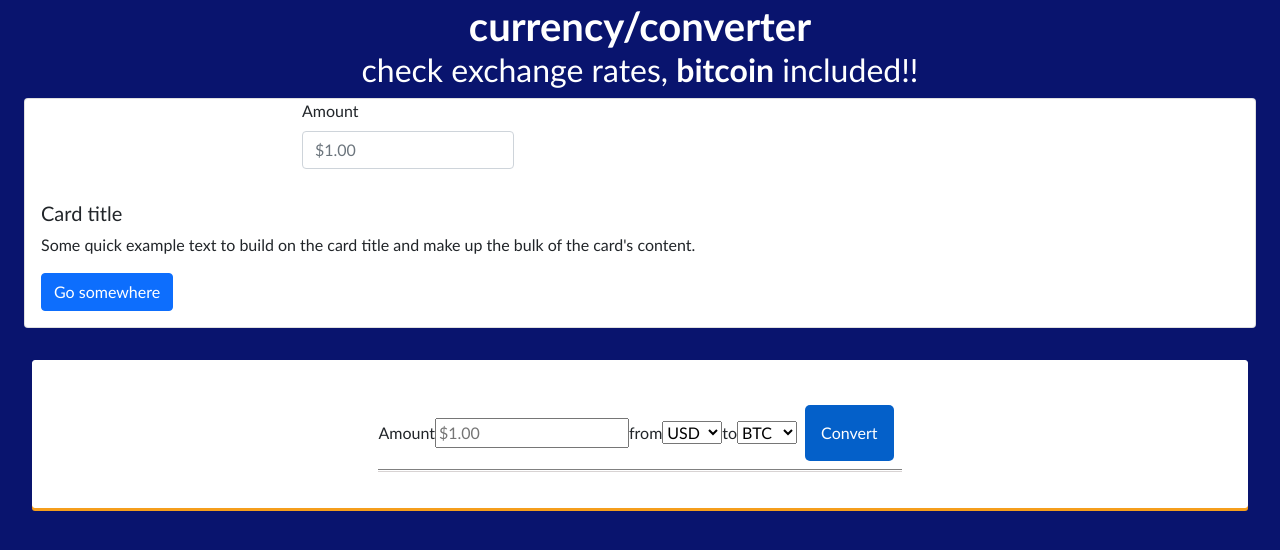
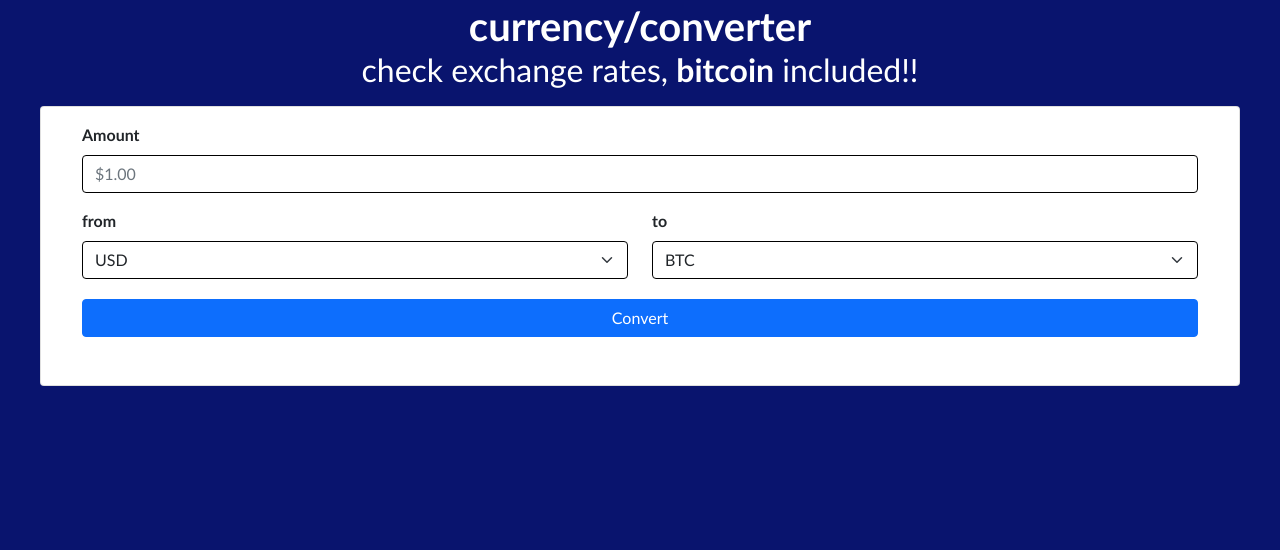
Before and after one commit to gmzi/currency-converter, a Flask app: page / in a window 1280 px wide. Shown: the top 550 px of the page. Run offline with Flask 2, Linux system fonts and the light colour scheme; parts of the project's set-up code (start-up, migrations or seed data) failed here and were passed over.

Commit message:
add styles

```diff
--- a/app.py
+++ b/app.py
@@ -29,6 +29,7 @@ def convert():
     if form_amt == '':
         form_amt = 1
     amount = Decimal(form_amt)
+    amount_w_format = btc_conversion.format(value=amount)
     fro = request.args.get('from-curr')
     to = request.args.get('to-curr')
     vals = [fro, to]
@@ -36,16 +37,21 @@ def convert():
         if vals[0] == 'BTC':
             calc = btc_conversion.convert_to_curr(amount, to)
             result = btc_conversion.format(value=calc)
-            rate = btc_conversion.rate(to)
+            calc_rate = btc_conversion.rate(to)
+            rate = conversion.format(Decimal(calc_rate), places=4)
             calc_rates = btc_conversion.prev_prices(to)
             prev_rates = btc_conversion.format_nums(calc_rates)
         if vals[1] == 'BTC':
             operation = btc_conversion.BtcConversion(Decimal(amount), fro)
             result = operation.convert_to_btc()
-            rate = btc_conversion.rate(fro)
+            # Mix up here: solution: set a new BtcConversion object with value of 1 'fro',
+            # calculate it to btc, format the result and pass it to the template as rate.
+            calc_rate = btc_conversion.rate(fro)
+            rate = conversion.format(Decimal(calc_rate), places=4)
+            # back on track from here:
             calc_rates = btc_conversion.prev_prices(fro)
             prev_rates = btc_conversion.format_nums(calc_rates)
-        return render_template('btc_result.html', result=result, amount=amount, fro=fro, to=to, rate=rate, dict_item=prev_rates)
+        return render_template('btc_result.html', result=result, amount=amount_w_format, fro=fro, to=to, rate=rate, dict_item=prev_rates)
     if "BTC" not in vals:
         operation = conversion.Conversion(fro, to, Decimal(amount))
         result = operation.convert_and_format()
@@ -53,6 +59,6 @@ def convert():
         rate = conversion.format(Decimal(calc_rate), places=4)
         calc_all_currs = conversion.all_currs(fro)
         all_currs = btc_conversion.format_nums(calc_all_currs)
-        return render_template('result.html', result=result, amount=amount, fro=fro, to=to, rate=rate,
+        return render_template('result.html', result=result, amount=amount_w_format, fro=fro, to=to, rate=rate,
                                dict_item=all_currs
                                )
--- a/static/style.css
+++ b/static/style.css
@@ -1,157 +1,76 @@
 body {
-  box-sizing: border-box;
-  margin: 0px;
-  padding: 0px;
-  /* min-height: 100vh; */
-  font-family: 'Gill Sans', 'Gill Sans MT', Calibri, 'Trebuchet MS', sans-serif;
+  font-family: 'Trebuchet MS', 'Lucida Sans Unicode', 'Lucida Grande',
+    'Lucida Sans', Arial, sans-serif;
   background-color: rgb(9, 20, 110);
 }
 
 a {
   text-decoration: none;
   color: white;
+  font-weight: bolder;
 }
-h1,
-h2 {
+a:hover,
+a:active {
+  font-size: larger;
+  color: white;
+}
+
+.titles {
   text-align: center;
   color: white;
   margin: 0.1rem 1rem;
 }
 
-h1 {
-  font-weight: 600;
-  font-size: 5vh;
-}
-
-h2 {
-  font-weight: 300;
-}
-
-.btc {
+.btc-span {
   font-weight: bold;
 }
 
-.form-container {
-  border: 1px solid white;
-  border-radius: 3px;
-  background-color: white;
-  margin: 2rem;
-  padding: 0.3rem;
-  box-shadow: 0px 3px rgb(245, 158, 28);
-  display: flex;
-  justify-content: center;
-}
-.form-wrapper {
+.card {
   margin: 1rem;
   padding: 1rem;
-  align-items: center;
-  /* display: flex;
-  flex-direction: column; */
 }
 
-form {
-  display: flex;
-  flex-direction: row;
-  flex-wrap: wrap;
-  justify-content: space-around;
-  align-items: center;
-  position: inherit;
+label {
+  font-weight: bold;
 }
 
-/* label {
-  margin: 0.5rem 0rem;
-  font-size: large;
-  font-weight: bold;
-  flex-shrink: 2;
+.form-control,
+.form-select {
+  border: 1px solid black;
 }
 
-input,
-select {
-  border: 1px solid black;
-  border-radius: 5px;
-  outline: none;
-  margin: 0.5rem;
-  padding: 1rem;
-  flex-shrink: 2;
+.input:hover,
+.select:hover,
+.form-select:hover,
+.form-control:hover,
+.form-control:focus,
+.form-control:active,
+.form-select:focus,
+.form-select:active {
+  border-color: orange;
+  box-shadow: inset 0px 0px 0px orange, 0 0 0px orange;
 }
 
-input:hover,
-input:focus,
-input:active,
-select:hover,
-select:focus,
-select:active {
-  outline: none;
-  border: 1px solid orange;
-} */
-
 button {
-  border: none;
-  border-radius: 5px;
-  outline: none;
-  margin: 0.5rem;
-  padding: 1rem;
-  background-color: rgb(4, 96, 201);
-  color: white;
+  margin-top: 1.3rem;
 }
 
-button:hover,
-button:active,
-button:focus {
-  background-color: cornflowerblue;
+.btn-primary:hover,
+.btn-primary:active,
+.btn-primary:focus {
   box-shadow: 0px 2px rgb(206, 202, 202);
 }
-/* Dropdown Button */
-.dropbtn {
-  padding: 16px;
-  font-size: 16px;
-  border: none;
+
+.result-container,
+.more-container,
+.btc-container {
+  border-top: 1px solid gray;
+  padding: 1rem 0rem;
 }
 
-/* The container <div> - needed to position the dropdown content */
-.dropdown {
-  position: relative;
-  display: inline-block;
-}
-
-/* Dropdown Content (Hidden by Default) */
-.dropdown-content {
-  list-style: none;
-  display: none;
-  position: absolute;
-  background-color: #f1f1f1;
-  min-width: 160px;
-  box-shadow: 0px 8px 16px 0px rgba(0, 0, 0, 0.2);
-  z-index: 1;
-}
-
-/* Links inside the dropdown */
-.dropdown-content option {
-  color: black;
-  padding: 12px 16px;
-  text-decoration: none;
-  display: block;
-}
-
-/* Change color of dropdown links on hover */
-.dropdown-content option:hover {
-  background-color: #ddd;
-}
-
-/* Show the dropdown menu on hover */
-.dropdown:hover .dropdown-content {
-  display: block;
-}
-
-/* Change the background color of the dropdown button when the dropdown content is shown */
-.dropdown:hover .dropbtn {
-  background-color: #3e8e41;
-}
-
-.result-container {
-  border-top: 1px solid gray;
-  text-align: center;
-  box-shadow: 0px 2px rgb(216, 211, 211);
+.more-container,
+.btc-container {
+  border-bottom: 1px solid gray;
 }
 
 .result-details,
@@ -178,8 +97,7 @@ button:focus {
   color: black;
   margin: 0px 0px;
 }
-
-ul {
+*/ ul {
   list-style: none;
   margin: 0.2rem;
 }
@@ -209,7 +127,8 @@ ul li {
 }
 
 .btc-ul {
-  margin-bottom: 0.5rem;
+  margin-bottom: 1rem;
+  margin-left: 15vw;
 }
 .btc-li {
   display: block;
--- a/templates/base1.html
+++ b/templates/base1.html
@@ -9,10 +9,10 @@
     <title>currency converter</title>
   </head>
   <body>
-    <h1><a href="/">currency/converter</a></h1>
-    <h2>check exchange rates, <span class=btc>bitcoin</span> included!!</h2>
+    <h1 class='titles'><a href="/">currency/converter</a></h1>
+    <h2 class="titles">check exchange rates, <span class=btc-span>bitcoin</span> included!!</h2>
     <div class="position-relative ms-4 me-4 mt-2">
-        <div class="card"  style="">
+        <div class="card">
             <div class="container">
                 <form action="/convert" method="GET">
                     <div class="mb-3">
@@ -21,39 +21,16 @@
                     </div>
                     <div class="row">
                         <div class="col">
-                            <!-- aca -->
+                            <label for="curr-list from" class='form-label'>from</label>
                         </div>
                         <div class="col">
-                            <!-- aca -->
+                            <label for="curr-list to" class='form-label'>to</label>
                         </div>
                     </div>
-                </form>
-            </div>
-
-            <div class="card-body">
-              <h5 class="card-title">Card title</h5>
-              <p class="card-text">Some quick example text to build on the card title and make up the bulk of the card's content.</p>
-              <a href="#" class="btn btn-primary">Go somewhere</a>
-            </div>
-        </div>
-    </div>
-
-
-    <div class="form-container">
-        <div class="form-wrapper">
-            <form action="/convert" method="GET">
-                <div class="label-container">
-                    <label for="amount">Amount</label>
-                </div>
-                <div class="input-container">
-                    <input type="number" name="amount" placeholder="$1.00" min="0" step="any"/>
-                </div>
-                <div class="label-container">
-                    <label for="curr-list from">from</label>
-                </div>
-                <div class="input-container">
-                    <select class="curr-list from" name="from-curr">
-                        <option value="USD">USD</option>
+                    <div class="row">
+                        <div class="col">
+                            <select class="form-select form-select" name="from-curr">
+                                <option value="USD" selected>USD</option>
                                 <option value="BTC">BTC</option>
                                 <option value="GBP">GBP</option>
                                 <option value="HKD">HKD</option>
@@ -90,12 +67,10 @@
                                 <option value="XBT">XBT</option>
                             </select>
                         </div>
-                <div class="label-container">
-                    <label for="curr-list to">to</label>
-                </div>
-                <div class="input-container">
-                    <select class="curr-list to" name="to-curr">
-                        <option value="BTC">BTC</option>
+                        <div class="col">
+                            <select class="form-select form-select" name="to-curr">
+                                <option value="USD">USD</option>
+                                <option value="BTC" selected>BTC</option>
                                 <option value="GBP">GBP</option>
                                 <option value="HKD">HKD</option>
                                 <option value="IDR">IDR</option>
@@ -125,20 +100,24 @@
                                 <option value="JPY">JPY</option>
                                 <option value="RUB">RUB</option>
                                 <option value="KRW">KRW</option>
-                        <option value="USD">USD</option>
                                 <option value="AUD">AUD</option>
                                 <option value="HUF">HUF</option>
                                 <option value="SEK">SEK</option>
                                 <option value="XBT">XBT</option>
                             </select>
                         </div>
-                <button type="submit">Convert</button>
+                    </div>
+                    <div class="row">
+                        <div class="d-grid gap-1">
+                            <button type="submit" class="btn btn-primary">Convert</button>
+                        </div>
+                    </div>
                 </form>
-            <div class="result-container">
-                {% block result%} {% endblock%}
+            </div>
+
+            <div class="card-body">
+                {% block result%}
+                {% endblock%}
             </div>
         </div>
     </div>
-    <script src="https://cdn.jsdelivr.net/npm/bootstrap@5.0.0-beta2/dist/js/bootstrap.bundle.min.js" integrity="sha384-b5kHyXgcpbZJO/tY9Ul7kGkf1S0CWuKcCD38l8YkeH8z8QjE0GmW1gYU5S9FOnJ0" crossorigin="anonymous"></script>
-  </body>
-</html>
```
Also changed, not shown: templates/btc_result.html (+4 -10 lines), templates/result.html (+4 -4 lines), templates/model.html (deleted). Lines whose indentation alone changed are shown as unchanged.
